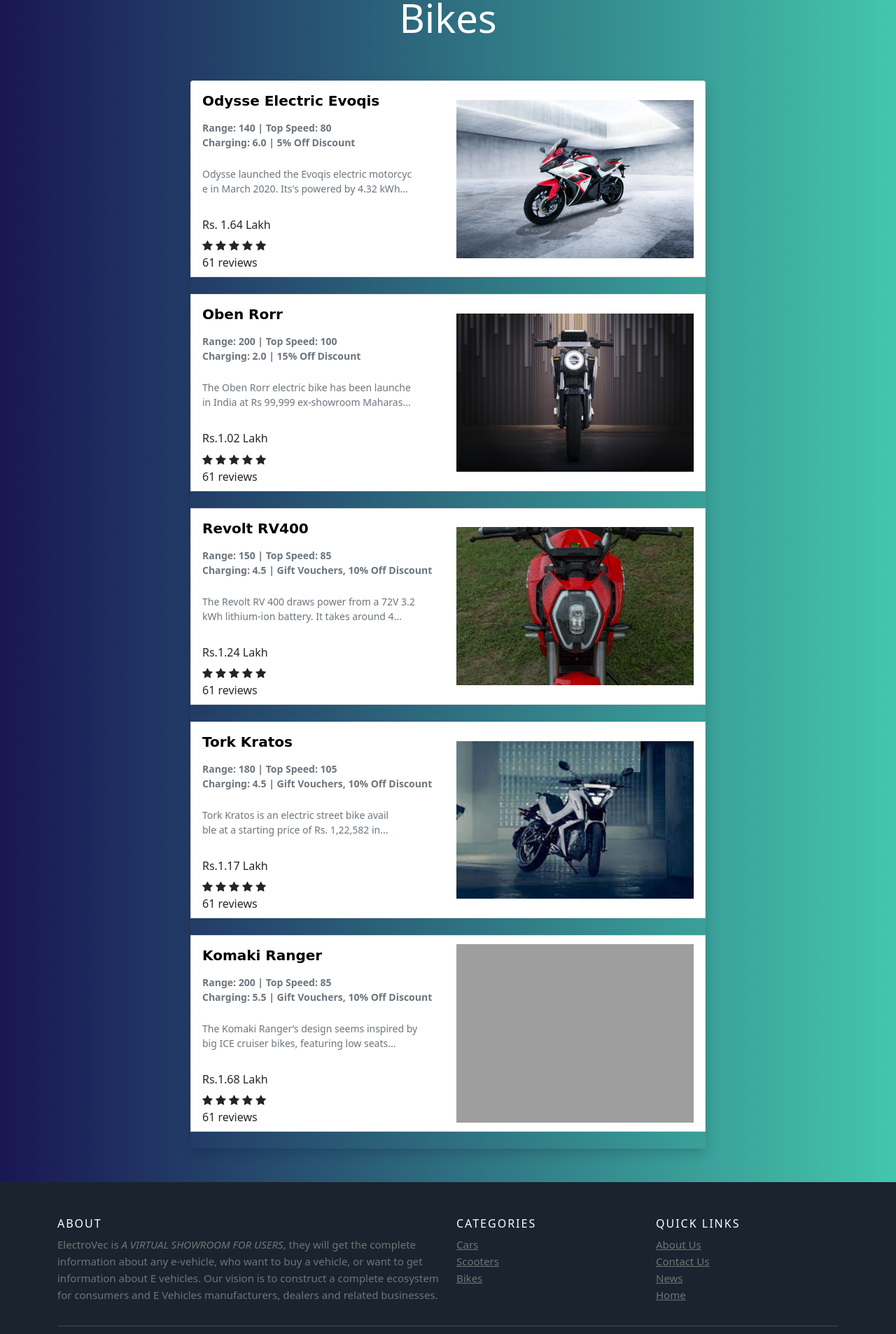
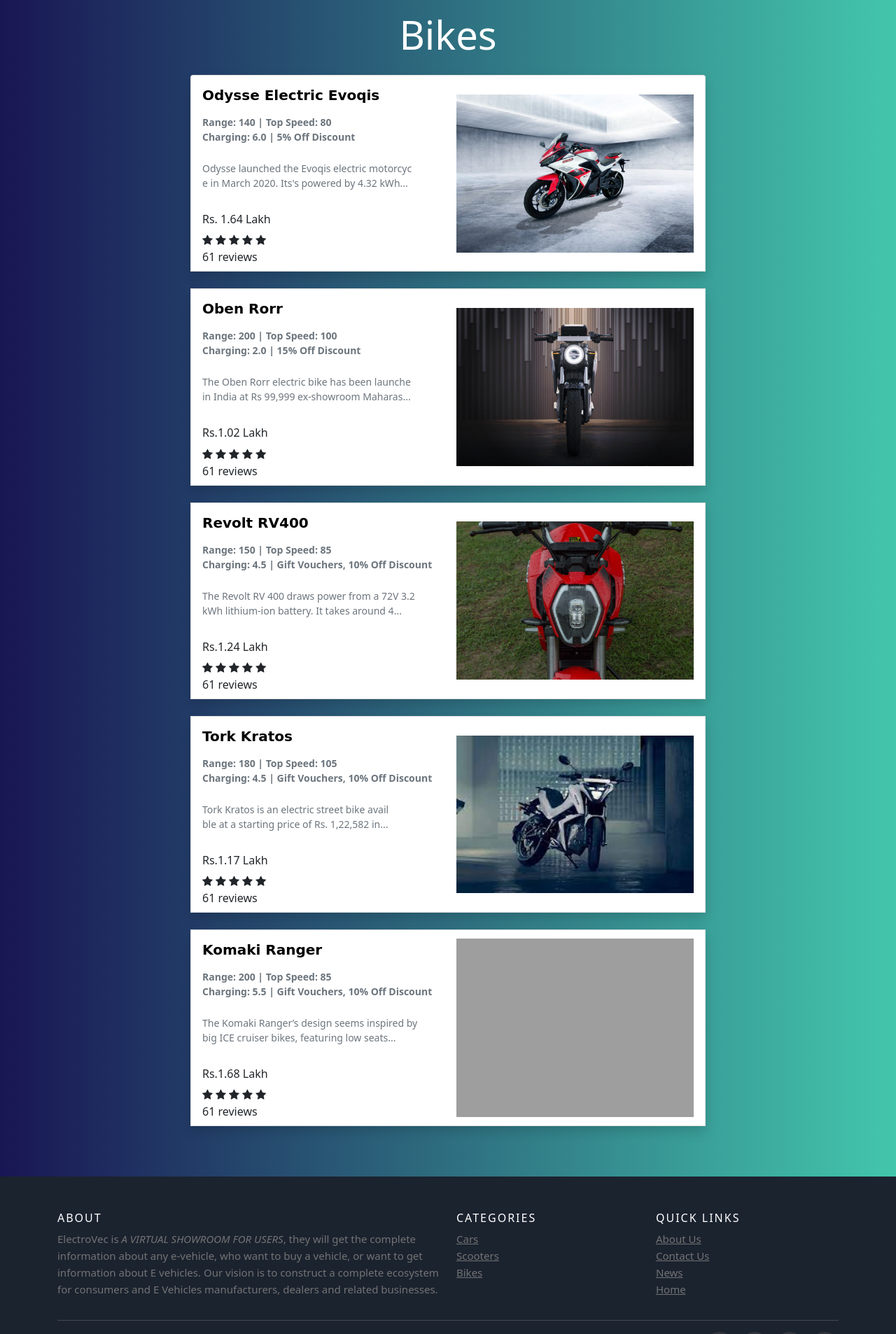
Before and after one commit to Ganesh-Turkar/Electrovec-E-vehicle-site, a Django app: page /bikes in a window 1280 px wide. Shown: the part 56-1962 px from the top of the page at 70% size. Run offline with Django 4.2, Linux system fonts and the light colour scheme; a user stored in the database is signed in; data comes from the database, SQL or seed files in the repository; some libraries are stand-ins or nearby versions; grey boxes are pictures that could not be loaded.

Commit message:
cars scooters bikes page product card shadow

```diff
--- a/templates/bikes.html
+++ b/templates/bikes.html
@@ -4,8 +4,8 @@
 <head>
   <link rel="stylesheet" href="{% static 'bikes.css' %}" />
 </head>
-<div class="container py-5">
-  <div class="row text-center text-white mb-5">
+<div class="container py-5 mt-4">
+  <div class="row text-center text-white mb-0 mb-sm-3">
     <div class="col-lg-7 mx-auto">
       <h1 class="display-4">Bikes</h1>
     </div>
@@ -14,10 +14,10 @@
   <div class="row">
     <div class="col-lg-8 mx-auto">
       <!-- List group-->
-      <ul class="list-group shadow">
+      <ul class="list-group">
         <!-- list group item-->
         {% for b in all_bikes %}
-        <li class="list-group-item">
+        <li class="list-group-item shadow">
           <!-- Custom content-->
           <div class="row media align-items-lg-center flex-column flex-lg-row">
             <div class="col-12 col-sm-6 media-body order-2 order-lg-1">
```
Also changed, not shown: templates/cars.html (+4 -4 lines), templates/scooters.html (+4 -4 lines).
